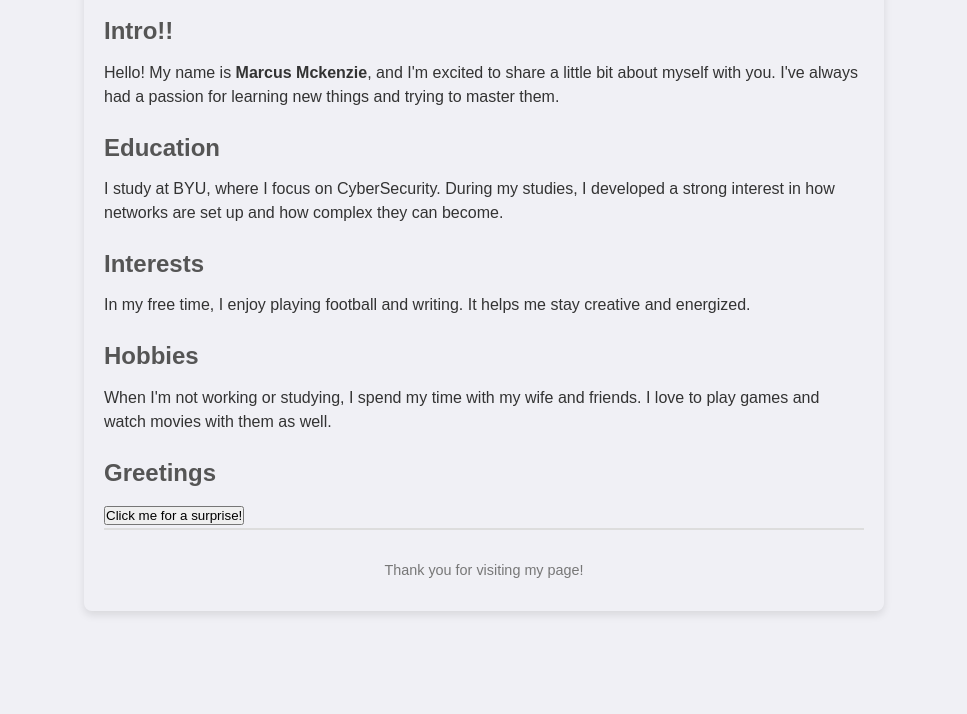
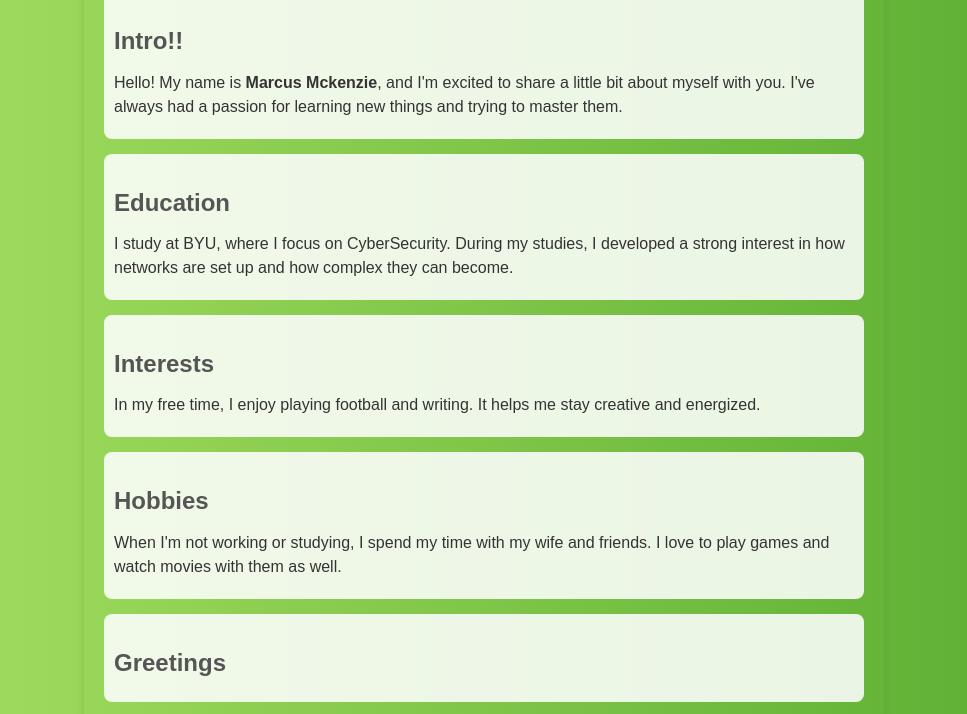
Before and after one commit to Kingkimchi43/about-me-page, a plain HTML site: page index.html in a window 1280 px wide. Shown: the part 165-879 px from the top of the page, without its empty margins (156-1123 px from the left). Before the commit the page ends 800 px from the top, so only its background shows below. Drawn offline with Linux system fonts and the light colour scheme; a script that the page names is missing.

Commit message:
style.css

```diff
--- a/style.css
+++ b/style.css
@@ -7,7 +7,7 @@
 
 body {
     font-family: Arial, sans-serif;
-    background-color: #f0f0f5;
+    background: linear-gradient(to right, #a8e063, #56ab2f); /* Adds a gradient background */
     color: #333;
     line-height: 1.6;
     max-width: 800px;
@@ -15,6 +15,7 @@ body {
     padding: 20px;
     border-radius: 8px;
     box-shadow: 0 4px 8px rgba(0, 0, 0, 0.1);
+    animation: fadeIn 2s ease-in; /* Fade-in effect for the body */
 }
 
 /* Header styling */
@@ -26,7 +27,8 @@ header {
 
 h1 {
     font-size: 2em;
-    color: #333;
+    color: #ffffff;
+    text-shadow: 2px 2px #333;
 }
 
 h2 {
@@ -39,6 +41,37 @@ p {
     margin: 10px 0;
     font-size: 1em;
     line-height: 1.5;
+    color: #333;
+}
+
+/* Fade-in animation for sections */
+@keyframes fadeIn {
+    from { opacity: 0; transform: translateY(10px); }
+    to { opacity: 1; transform: translateY(0); }
+}
+
+section {
+    padding: 10px;
+    background-color: #ffffffdd;
+    border-radius: 8px;
+    margin-bottom: 15px;
+    animation: fadeIn 1.5s ease-in;
+}
+
+/* Button styling */
+button {
+    padding: 10px 20px;
+    font-size: 1em;
+    color: #fff;
+    background-color: #56ab2f;
+    border: none;
+    border-radius: 5px;
+    cursor: pointer;
+    transition: transform 0.2s ease;
+}
+
+button:hover {
+    transform: scale(1.1); /* Hover effect to enlarge */
 }
 
 /* Footer styling */
```
